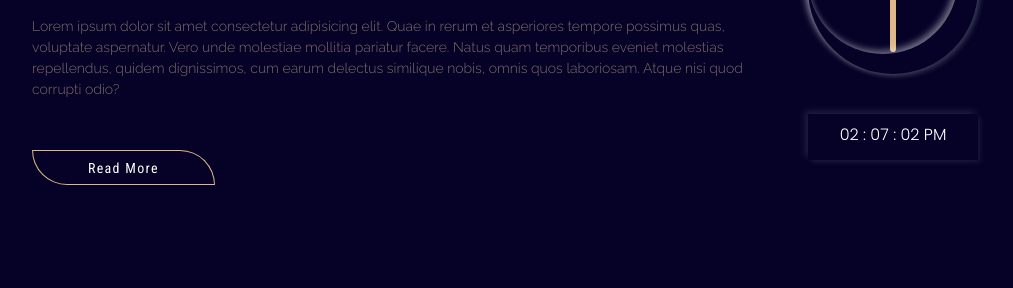
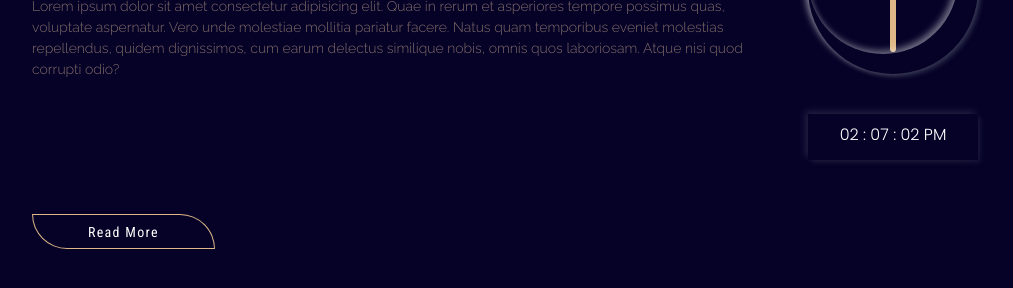
Before and after one commit to CodewithKisha/Javascript_timer, a plain HTML site: page index.html in a window 1280 px wide. Shown: the part 280-568 px from the top of the page, without its empty margins (152-1165 px from the left). Drawn offline with Linux system fonts and the light colour scheme.

Commit message:
Update style.css

```diff
--- a/style.css
+++ b/style.css
@@ -22,6 +22,10 @@ body {
     background:rgb(5, 1, 39);
     color: #fff;
     padding: 4rem;
+}
+
+.content p {
+    padding: 0 0 6em 0;
 }
 
 h1 {
```
